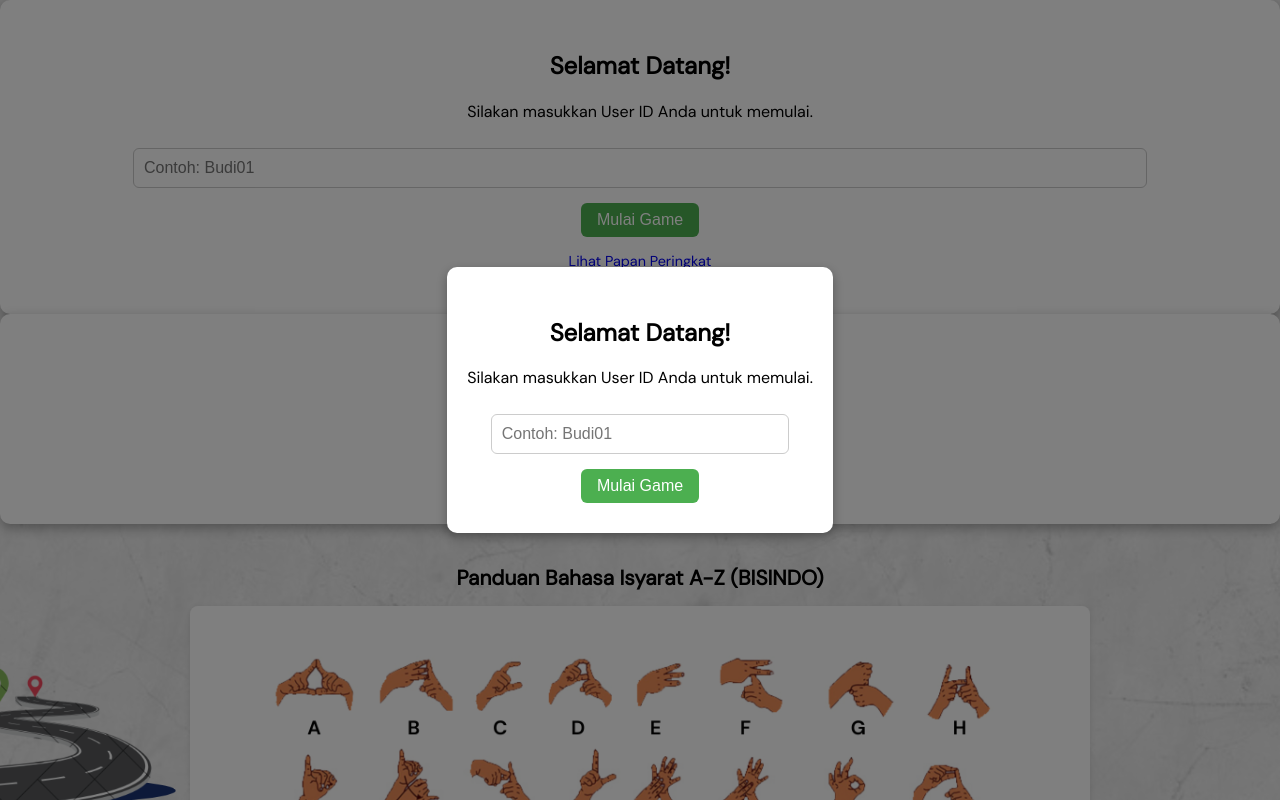
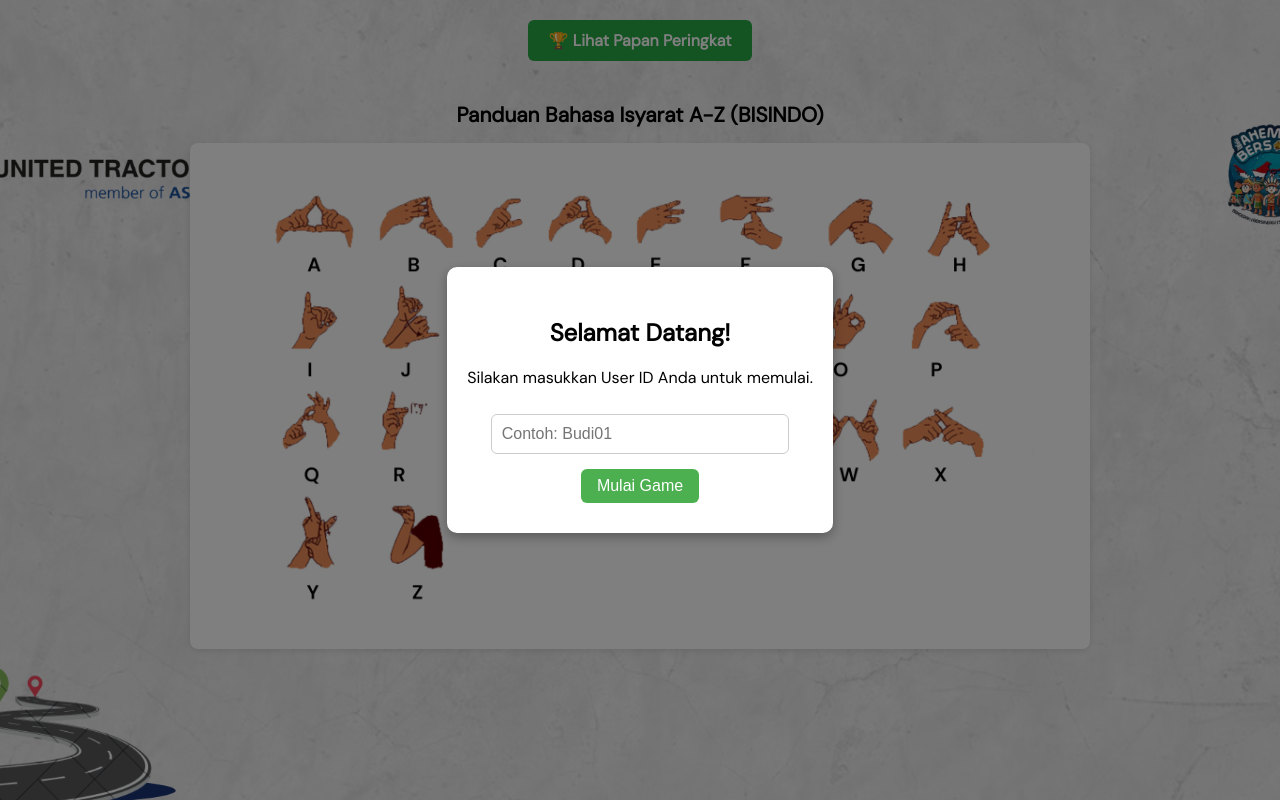
Before and after one commit to dharson30/susun-kata, a website: page index.html in a window 1280 px wide. Shown: the top 800 px of the page. Drawn offline with Linux system fonts and the light colour scheme.

Commit message:
fix: Perbaiki tampilan soal pada index.html

```diff
--- a/index.html
+++ b/index.html
@@ -45,6 +45,7 @@
     .question {
       font-size: 1.2rem;
       margin-bottom: 10px;
+      font-weight: bold;
     }
 
     .score {
@@ -83,6 +84,7 @@
     }
 
     .btn {
+      display: inline-block;
       padding: 10px 20px;
       font-size: 1rem;
       border: none;
@@ -91,6 +93,8 @@
       color: white;
       cursor: pointer;
       transition: background 0.3s ease;
+      text-decoration: none;
+      font-weight: bold;
     }
 
     .btn:hover {
@@ -142,6 +146,11 @@
       background-color: #e74c3c;
     }
 
+    .leaderboard-link-container {
+      text-align: center;
+      margin: 20px 0 40px 0;
+    }
+
     .panduan {
       margin: 40px auto;
       text-align: center;
@@ -190,27 +199,20 @@
     </div>
   </div>
 
-  <div class="popup-content">
-      <h2>Selamat Datang!</h2>
-      <p>Silakan masukkan User ID Anda untuk memulai.</p>
-      <input type="text" id="userIDInput" placeholder="Contoh: Budi01">
-      <br>
-      <button onclick="startGame()">Mulai Game</button>
-      <p style="margin-top:15px; font-size:0.9rem;"><a href="/leaderboard.html">Lihat Papan Peringkat</a></p>
-    </div>
-
   <div class="container" id="gameContainer">
     <h1>Susun Kata Isyarat</h1>
     <p id="userInfo" class="user-info"></p>
 
-    <div class="question" id="questionText">Soal 1 dari 7 — Ayo susun kata:</div>
+    <div class="question" id="questionText"></div>
     <div class="score" id="score">Skor: 0</div>
 
     <div class="drop-zone" id="dropZone"></div>
     <div class="choice-zone" id="choices"></div>
 
-    <button class="btn" onclick="resetLevel()">🔄 Ulangi Kata</button>
-    <button class="btn" style="margin-top: 10px;" onclick="confirmFinish()">⏹️ Selesai Sekarang</button>
+    <div class="button-group" style="margin-top: 20px;">
+        <button class="btn" onclick="resetLevel()">🔄 Ulangi Kata</button>
+        <button class="btn" style="margin-left: 10px;" onclick="confirmFinish()">⏹️ Selesai Sekarang</button>
+    </div>
   </div>
 
   <div id="popup" class="popup">
@@ -232,13 +234,12 @@
     <div class="popup-content">
       <p id="finalScoreText">Skor akhir kamu:</p>
       <button onclick="resetGame()">Main Lagi</button>
+      <p style="margin-top:15px; font-size:0.9rem;"><a href="/leaderboard.html">Lihat Papan Peringkat</a></p>
     </div>
   </div>
 
-  <div class="popup-content">
-    <p id="finalScoreText">Skor akhir kamu:</p>
-    <button onclick="resetGame()">Main Lagi</button>
-    <p style="margin-top:15px; font-size:0.9rem;"><a href="/leaderboard.html">Lihat Papan Peringkat</a></p>
+  <div class="leaderboard-link-container">
+      <a href="/leaderboard.html" class="btn" style="background-color: #28a745;">🏆 Lihat Papan Peringkat</a>
   </div>
 
   <div class="panduan">
@@ -247,6 +248,7 @@
   </div>
 
   <script>
+    // ... (Seluruh kode JavaScript Anda tetap sama, tidak perlu diubah) ...
     const questions = ["SETARA", "TIM", "BERSAMA", "ADIL", "RUKUN", "SUKU", "DAMAI"];
     let currentQuestionIndex = 0;
     let score = 0;
@@ -391,8 +393,6 @@
       document.getElementById("popup").style.display = "flex";
     }
 
-
-
     function closePopup() {
       document.getElementById("popup").style.display = "none";
       nextQuestion();
```
